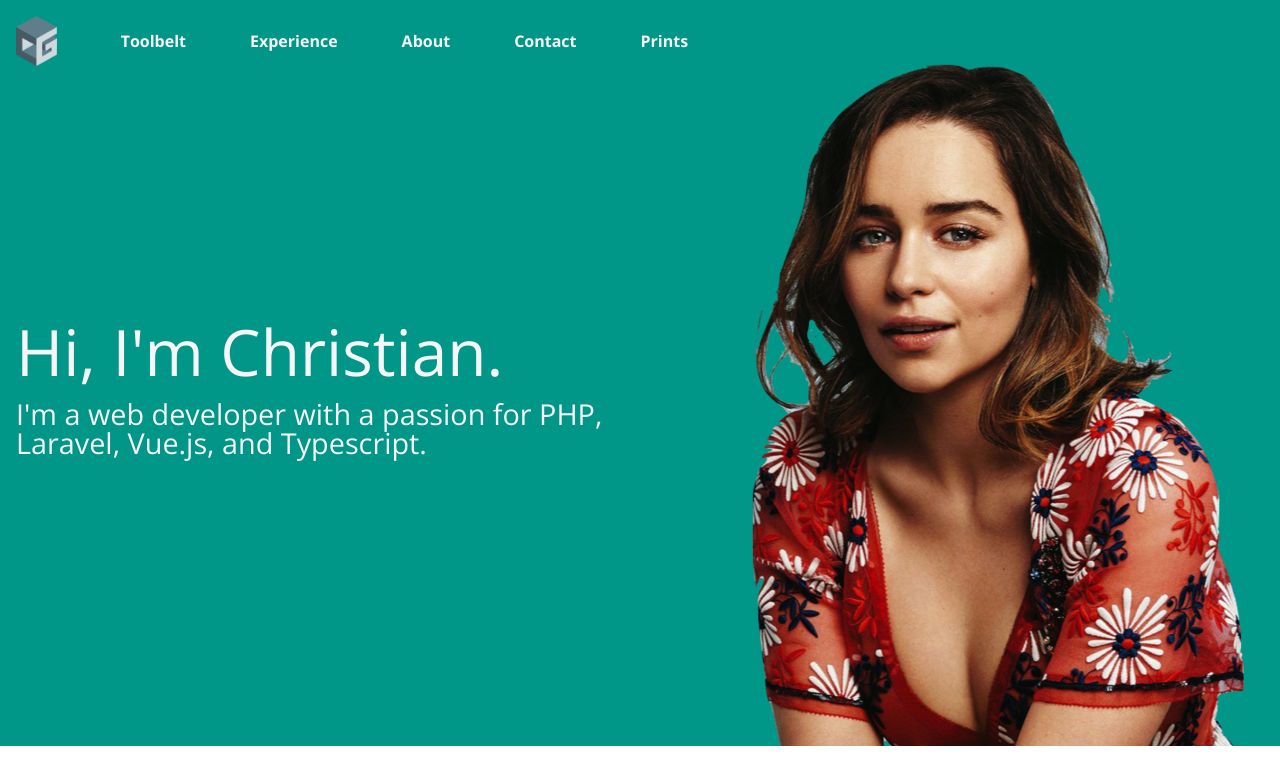
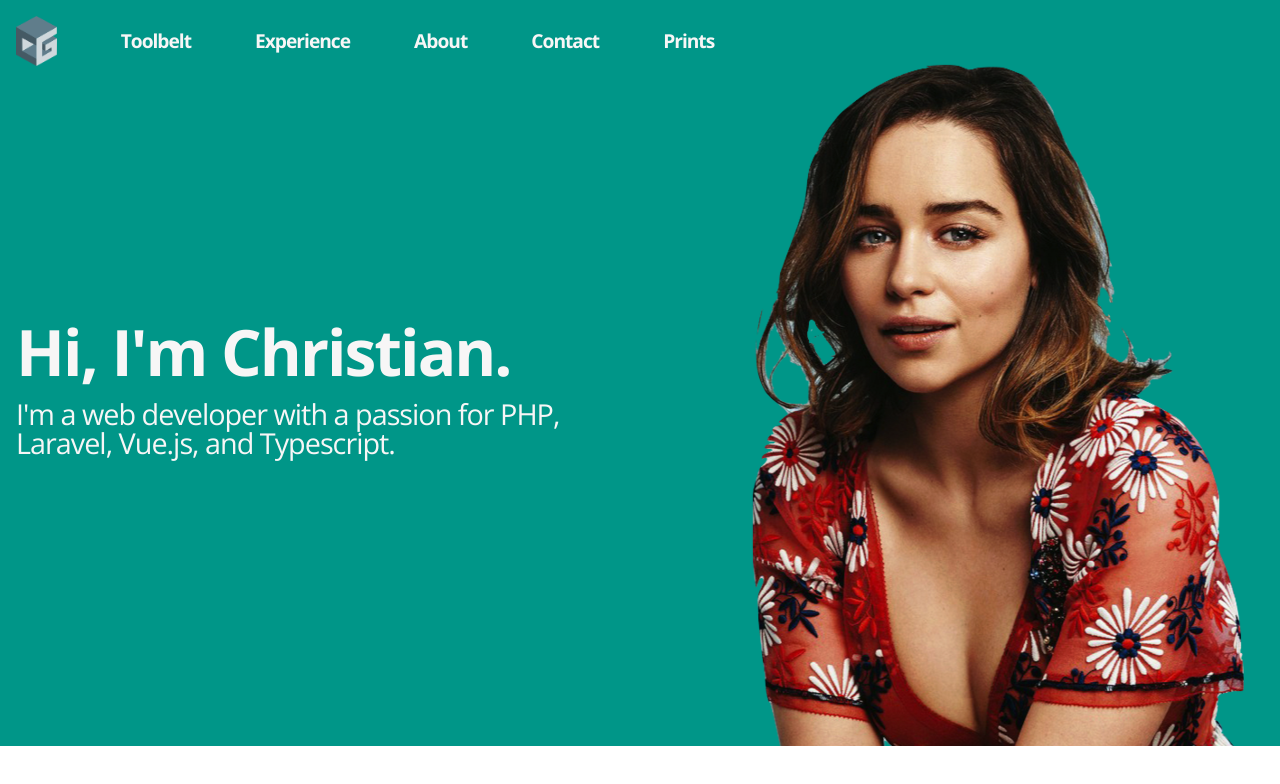
Before and after one commit to ChrGriffin/christian-griffin-frontend, a Vue app: page / in a window 1280 px wide. Shown: the top 784 px of the page. Built offline with nearby package versions, Linux system fonts and the light colour scheme.

Commit message:
text styling

```diff
--- a/src/App.vue
+++ b/src/App.vue
@@ -16,6 +16,7 @@
         -moz-osx-font-smoothing: grayscale;
         color: $white;
         min-height: 3000px;
+        letter-spacing: -1px;
     }
 
     a {
--- a/src/components/SiteHeader.vue
+++ b/src/components/SiteHeader.vue
@@ -35,6 +35,8 @@
             h1 {
                 margin-top: 16rem;
                 font-size: 4rem;
+                letter-spacing: -2px;
+                font-weight: bold;
             }
 
             h2 {
--- a/src/components/SiteNavigation.vue
+++ b/src/components/SiteNavigation.vue
@@ -58,6 +58,7 @@
                         text-decoration: none;
                         color: $white;
                         font-weight: bold;
+                        font-size: 1.2rem;
                     }
                 }
             }
```
